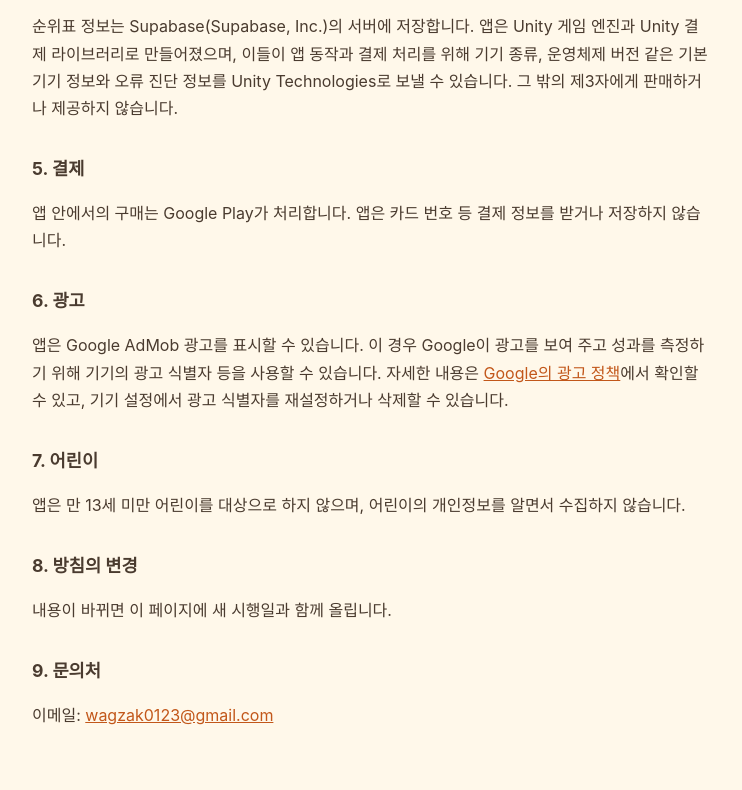
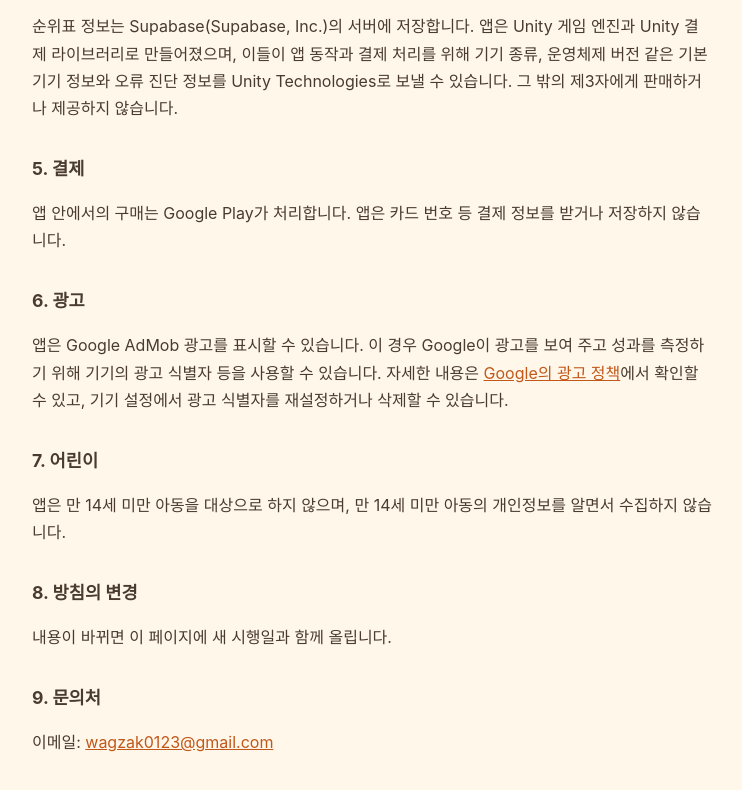
Before and after one commit to dkrndidl/donggeul-zoo-privacy, a plain HTML site: page index.html in a window 1280 px wide. Shown: the part 744-1534 px from the top of the page, without its empty margins (268-1010 px from the left). Drawn offline with Linux system fonts and the light colour scheme.

Commit message:
Age line follows the under-14 rule

```diff
--- a/index.html
+++ b/index.html
@@ -46,7 +46,7 @@
   <p>앱은 Google AdMob 광고를 표시할 수 있습니다. 이 경우 Google이 광고를 보여 주고 성과를 측정하기 위해 기기의 광고 식별자 등을 사용할 수 있습니다. 자세한 내용은 <a href="https://policies.google.com/technologies/ads?hl=ko">Google의 광고 정책</a>에서 확인할 수 있고, 기기 설정에서 광고 식별자를 재설정하거나 삭제할 수 있습니다.</p>
 
   <h2>7. 어린이</h2>
-  <p>앱은 만 13세 미만 어린이를 대상으로 하지 않으며, 어린이의 개인정보를 알면서 수집하지 않습니다.</p>
+  <p>앱은 만 14세 미만 아동을 대상으로 하지 않으며, 만 14세 미만 아동의 개인정보를 알면서 수집하지 않습니다.</p>
 
   <h2>8. 방침의 변경</h2>
   <p>내용이 바뀌면 이 페이지에 새 시행일과 함께 올립니다.</p>
```
